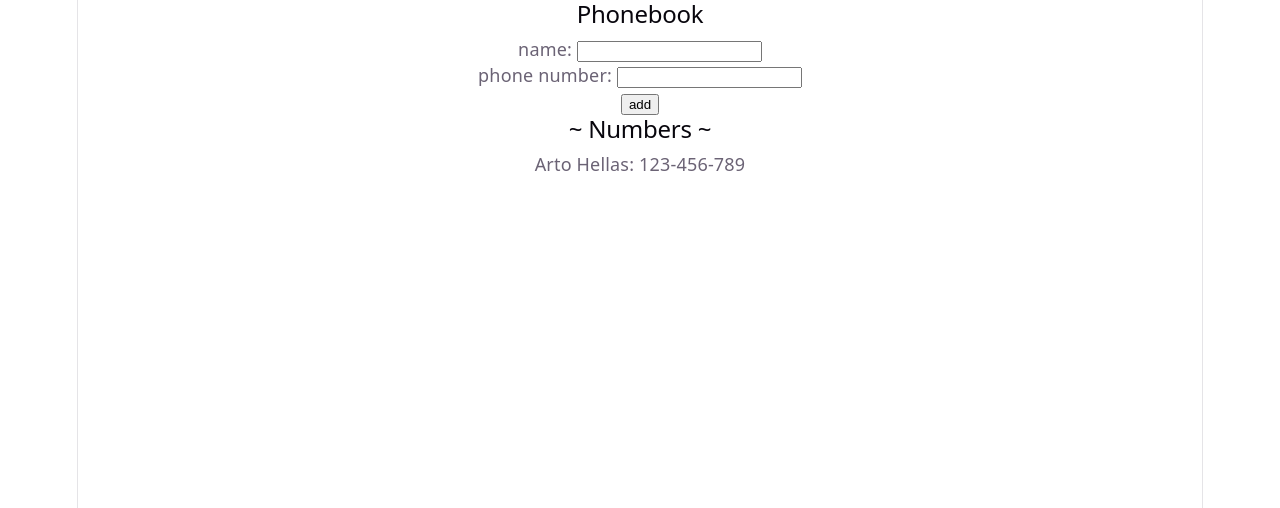
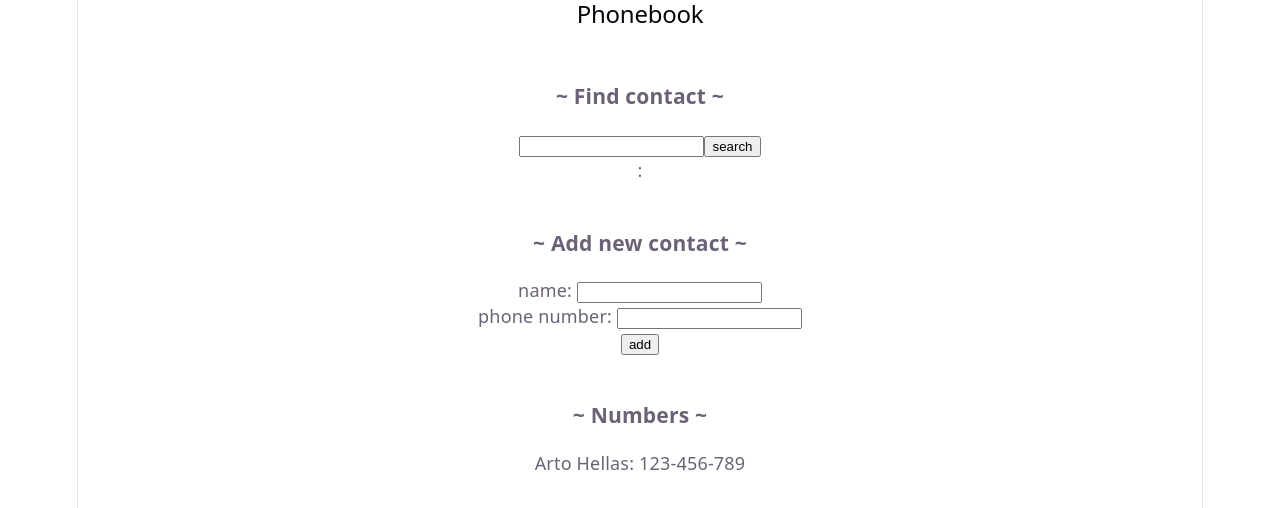
Before and after one commit to sara-czasak/exercises-part2b, a React (Vite) app in the folder part2b/: page / in a window 1280 px wide. Shown: the top 508 px of the page. Built offline with nearby package versions, Linux system fonts and the light colour scheme.

Commit message:
course exercise 2.9

```diff
--- a/part2b/src/App.jsx
+++ b/part2b/src/App.jsx
@@ -5,14 +5,39 @@ const Person = ({name, number}) => {
   return <p>{name}: {number}</p>
 }
 
+const Found = ({name, number}) => {
+  return <p>{name}: {number}</p>
+}
+
 const App = () => {
   const [persons, setPersons] = useState([
     { name: 'Arto Hellas' ,
-      phone: '123-456-789'
+      phone: '123-456-789',
     }
   ])
   const [newName, setNewName] = useState('')
   const [newNumber, setNewNumber] = useState('')
+  const [searchName, setSearchName] = useState('')
+  const [foundPerson, setFoundPerson] = useState({
+    name: '',
+    phone: '',
+  })
+
+  const findContact = (event) => {
+    event.preventDefault()
+    console.log('search name ', searchName.toLowerCase())
+    console.log('person name ', persons[0].name.toLowerCase())
+    if (persons.find(person => (person.name).toLowerCase() === searchName.toLowerCase())) {
+      const found = persons.find(person => (person.name).toLowerCase() === searchName.toLowerCase())
+      const newFoundContact = {
+        name: searchName,
+        phone: found.phone
+      }
+      console.log(found.phone)
+      setFoundPerson(newFoundContact)
+    }
+  }
+
 
   const addPerson = (event) => {
     event.preventDefault()
@@ -38,9 +63,26 @@ const App = () => {
     setNewNumber(event.target.value)
   }
 
+  const handleContactSearch = (event) => {
+    setSearchName(event.target.value)
+    console.log("search name ",searchName)
+  }
+
   return (
     <div>
       <h2>Phonebook</h2>
+      <br></br>
+      <h3>~ Find contact ~</h3>
+      <div>
+        <form onSubmit={findContact}>
+         <input onChange={handleContactSearch}/>
+        <button type="submit">search</button>
+        </form>
+        <Found key={foundPerson} name={foundPerson.name} number={foundPerson.phone} />
+      </div>
+      {/* <div>debug: {foundPerson.name}</div> */}
+      <br></br>
+      <h3>~ Add new contact ~</h3>
       <form onSubmit={addPerson}>
         <div>
           name: <input onChange={handleNameChange}/>
@@ -52,12 +94,13 @@ const App = () => {
           <button type="submit">add</button>
         </div>
       </form>
-      <h2>~ Numbers ~</h2>
+      <br></br>
+      <h3>~ Numbers ~</h3>
         {persons.map(person =>
         <Person key={person.name} name={person.name} number={person.phone}/>
       )}
 
-      {/* <div>debug: {newName}</div> */}
+
     </div>
   )
 }
```
